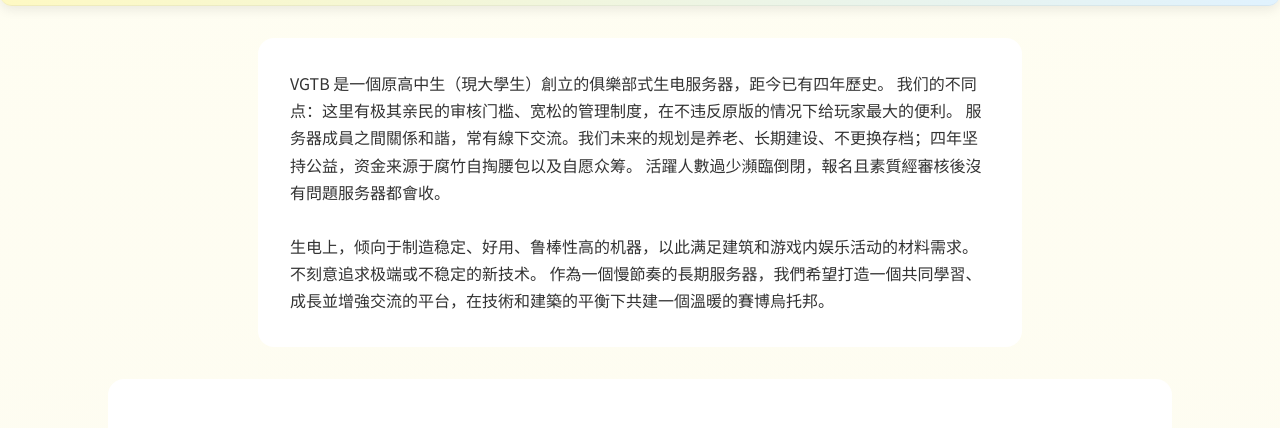
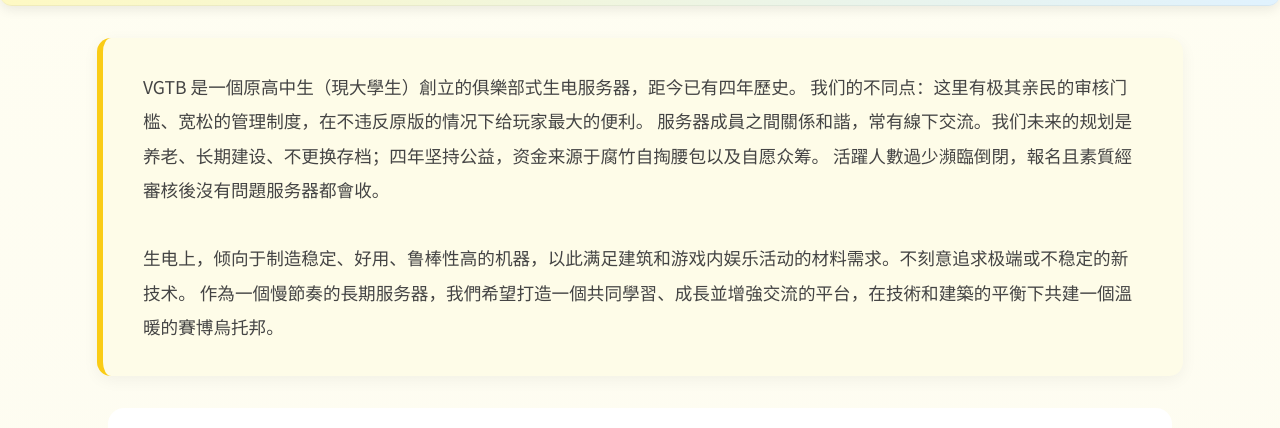
Before and after one commit to woodengrass/vgtb.net, a plain HTML site: page index.html in a window 1280 px wide. Shown: the part 359-787 px from the top of the page. Drawn offline with Linux system fonts and the light colour scheme; some packages are replaced by stand-ins of ours; a script that the page names is missing.

Commit message:
Update style.css

```diff
--- a/style.css
+++ b/style.css
@@ -266,7 +266,7 @@ body {
     vertical-align: middle;
     animation: popIn 0.8s ease;
   }
-  .container intro-text {
+.container.intro-text {
   max-width: 1000px;
   margin: 2rem auto;
   padding: 2rem 2.5rem;
```
Lines whose indentation alone changed are shown as unchanged.
